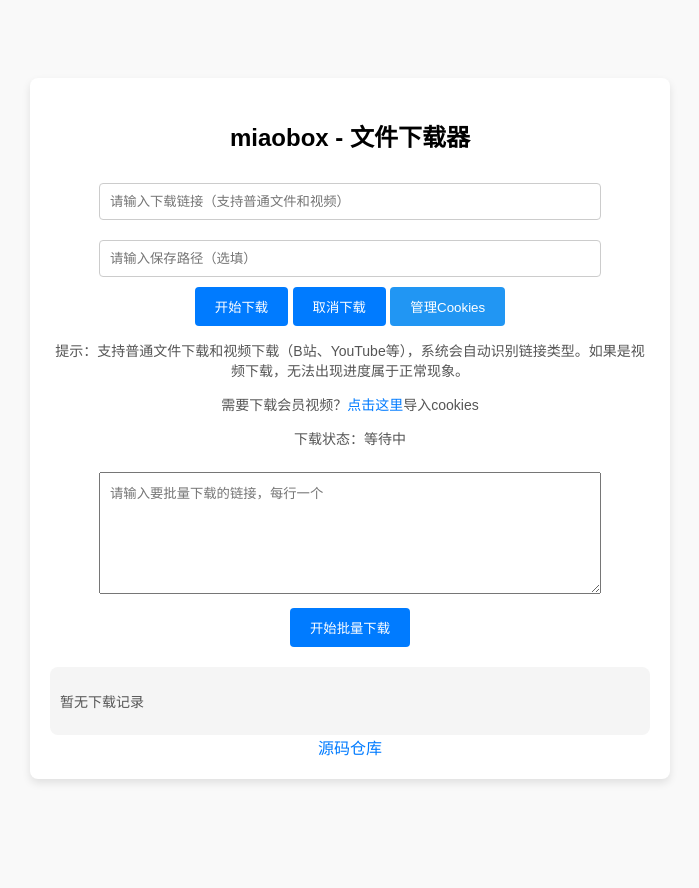
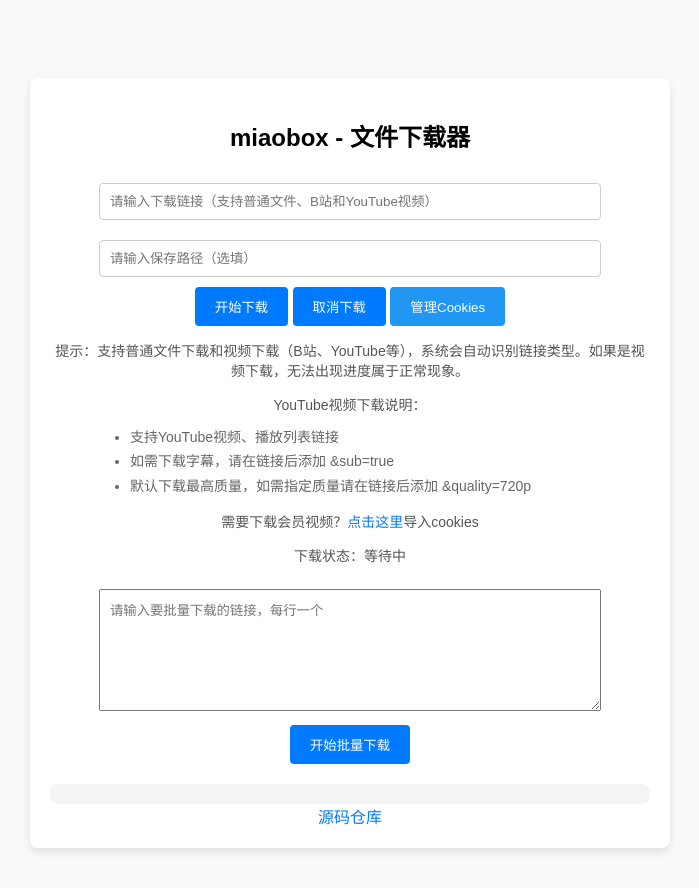
Before and after one commit to xhdndmm/miaobox, a Flask app: template templates/index.html in a window 1280 px wide. Shown: the top 888 px of the page, without its empty margins (290-989 px from the left). Before the commit the page ends 783 px from the top, so only its background shows below. Run offline with Flask 3, Linux system fonts and the light colour scheme; the template is opened without the code that fills it, so the values that code supplies are empty.

Commit message:
Add comprehensive documentation and localization for Miaobox file downloader
- Created README files in Chinese, English, and Japanese
- Added detailed installation and usage instructions for multiple platforms
- Implemented localized user guides with step-by-step explanations
- Enhanced frontend with YouTube download tips and usage guidelines
- Updated static files to support multilingual documentation

```diff
--- /dev/null
+++ b/app.py
@@ -0,0 +1,149 @@
+import os
+import yt_dlp
+from flask import Flask, request, jsonify
+from urllib.parse import urlparse
+import threading
+import time
+
+app = Flask(__name__)
+
+# 全局变量存储下载状态
+download_status = {
+    'status': 'idle',
+    'progress': {
+        'percentage': 0,
+        'downloaded': '0 MB',
+        'total': '0 MB',
+        'speed': '0 MB/s',
+        'eta': '未知'
+    }
+}
+
+def format_size(bytes):
+    """格式化文件大小"""
+    for unit in ['B', 'KB', 'MB', 'GB', 'TB']:
+        if bytes < 1024:
+            return f"{bytes:.2f} {unit}"
+        bytes /= 1024
+    return f"{bytes:.2f} TB"
+
+def format_time(seconds):
+    """格式化时间"""
+    if seconds < 60:
+        return f"{seconds:.0f}秒"
+    elif seconds < 3600:
+        return f"{seconds//60:.0f}分{seconds%60:.0f}秒"
+    else:
+        return f"{seconds//3600:.0f}时{(seconds%3600)//60:.0f}分"
+
+class DownloadProgress:
+    """下载进度回调类"""
+    def __init__(self):
+        self.start_time = time.time()
+
+    def __call__(self, d):
+        if d['status'] == 'downloading':
+            downloaded = d.get('downloaded_bytes', 0)
+            total = d.get('total_bytes') or d.get('total_bytes_estimate', 0)
+
+            if total > 0:
+                percentage = (downloaded / total) * 100
+                speed = d.get('speed', 0)
+                eta = d.get('eta', 0)
+
+                download_status['progress'] = {
+                    'percentage': percentage,
+                    'downloaded': format_size(downloaded),
+                    'total': format_size(total),
+                    'speed': format_size(speed) + '/s' if speed else '计算中',
+                    'eta': format_time(eta) if eta else '计算中'
+                }
+
+        elif d['status'] == 'finished':
+            download_status['status'] = 'completed'
+
+def download_youtube(url, output_path, sub=False, quality=None):
+    """下载YouTube视频"""
+    ydl_opts = {
+        'format': f'bestvideo[height<={quality}][ext=mp4]+bestaudio[ext=m4a]/best[height<={quality}]' if quality else 'bestvideo+bestaudio/best',
+        'merge_output_format': 'mp4',
+        'progress_hooks': [DownloadProgress()],
+        'outtmpl': os.path.join(output_path, '%(title)s.%(ext)s'),
+    }
+
+    if sub:
+        ydl_opts.update({
+            'writesubtitles': True,
+            'writeautomaticsub': True,
+            'subtitleslangs': ['zh-Hans', 'en'],  # 下载中文和英文字幕
+        })
+
+    try:
+        with yt_dlp.YoutubeDL(ydl_opts) as ydl:
+            download_status['status'] = 'downloading'
+            ydl.download([url])
+            return True, "下载完成"
+    except Exception as e:
+        return False, str(e)
+
+@app.route('/start_download', methods=['POST'])
+def start_download():
+    data = request.json
+    url = data.get('url')
+    path = data.get('path', 'downloads')  # 默认下载目录
+
+    if not url:
+        return jsonify({'status': 'error', 'message': '请提供下载链接'}), 400
+
+    # 创建下载目录
+    os.makedirs(path, exist_ok=True)
+
+    # 重置下载状态
+    download_status['status'] = 'starting'
+    download_status['progress'] = {
+        'percentage': 0,
+        'downloaded': '0 MB',
+        'total': '0 MB',
+        'speed': '0 MB/s',
+        'eta': '未知'
+    }
+
+    # 判断是否是YouTube链接
+    if 'youtube.com' in url or 'youtu.be' in url:
+        sub = data.get('sub', False)
+        quality = data.get('quality', '').replace('p', '')  # 移除质量后缀的'p'
+        if quality and not quality.isdigit():
+            quality = None
+
+        # 在新线程中启动下载
+        thread = threading.Thread(
+            target=download_youtube,
+            args=(url, path, sub, quality)
+        )
+        thread.start()
+
+        return jsonify({
+            'status': 'Download started',
+            'file': '正在获取视频信息...',
+            'message': '开始下载YouTube视频'
+        })
+    else:
+        # 处理普通文件下载的逻辑...
+        pass
+
+@app.route('/download_status')
+def get_download_status():
+    return jsonify({
+        'status': download_status['status'],
+        'progress': download_status['progress']
+    })
+
+@app.route('/cancel_download', methods=['POST'])
+def cancel_download():
+    global download_status
+    download_status['status'] = 'cancelled'
+    # 这里可以添加实际取消下载的逻辑
+    return jsonify({'status': '下载已取消'})
+
+if __name__ == '__main__':
+    app.run(debug=True)
--- a/static/css/index.css
+++ b/static/css/index.css
@@ -166,3 +166,15 @@ a {
     justify-content: space-between;
     margin-bottom: 5px;
 }
+.tips-list {
+    text-align: left;
+    margin: 10px auto;
+    width: 80%;
+    color: #666;
+    font-size: 14px;
+}
+
+.tips-list li {
+    margin: 5px 0;
+    line-height: 1.4;
+}
--- a/static/js/index.js
+++ b/static/js/index.js
@@ -27,10 +27,24 @@ function startDownload() {
     const progressContainer = document.getElementById('progress-container');
     progressContainer.style.display = 'block';
 
+    // 解析YouTube下载参数
+    const params = {};
+    if (url.includes('youtube.com') || url.includes('youtu.be')) {
+        const urlObj = new URL(url);
+        params.sub = urlObj.searchParams.get('sub') === 'true';
+        params.quality = urlObj.searchParams.get('quality');
+        // 清理URL中的参数
+        urlObj.searchParams.delete('sub');
+        urlObj.searchParams.delete('quality');
+        params.url = urlObj.toString();
+    } else {
+        params.url = url;
+    }
+
     fetch('/start_download', {
         method: 'POST',
         headers: { 'Content-Type': 'application/json' },
-        body: JSON.stringify({ url, path })
+        body: JSON.stringify({ ...params, path })
     })
     .then(response => {
         if (!response.ok) {
--- a/templates/index.html
+++ b/templates/index.html
@@ -11,13 +11,19 @@
 <body>
     <div class="container">
         <h2>miaobox - 文件下载器</h2>
-        <input type="text" id="url" placeholder="请输入下载链接（支持普通文件和视频）">
+        <input type="text" id="url" placeholder="请输入下载链接（支持普通文件、B站和YouTube视频）">
         <input type="text" id="path" placeholder="请输入保存路径（选填）">
         <br>
         <button onclick="startDownload()">开始下载</button>
         <button onclick="cancelDownload()">取消下载</button>
         <button onclick="window.location.href='/cookies'" style="background-color: #2196F3;">管理Cookies</button>
         <p>提示：支持普通文件下载和视频下载（B站、YouTube等），系统会自动识别链接类型。如果是视频下载，无法出现进度属于正常现象。</p>
+        <p>YouTube视频下载说明：</p>
+        <ul class="tips-list">
+            <li>支持YouTube视频、播放列表链接</li>
+            <li>如需下载字幕，请在链接后添加 &sub=true</li>
+            <li>默认下载最高质量，如需指定质量请在链接后添加 &quality=720p</li>
+        </ul>
         <p>需要下载会员视频？<a href="/cookies">点击这里</a>导入cookies</p>
 
         <div id="progress-container">
```
Also changed, not shown: README-English.md (added), README.md, README_JP.md (added).
